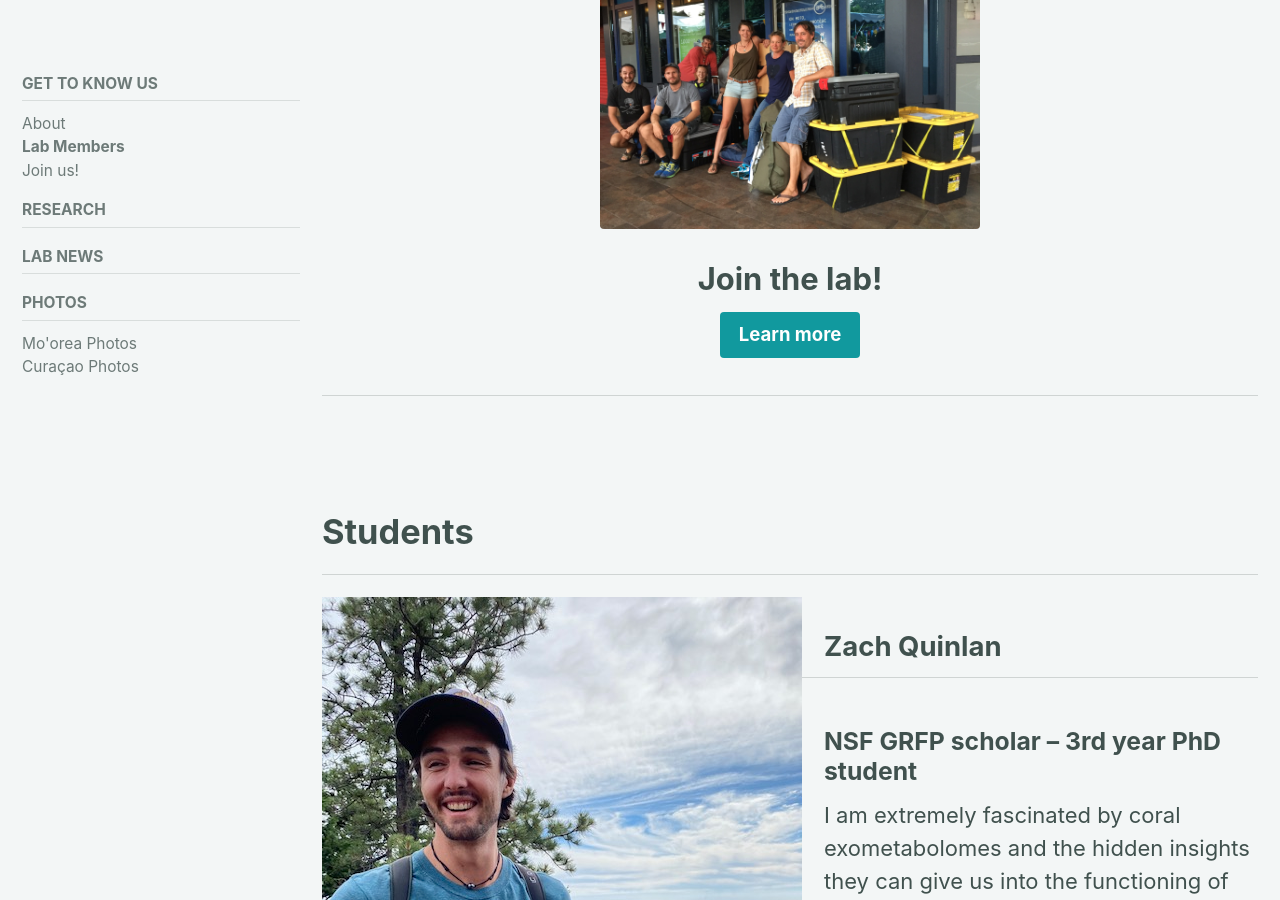
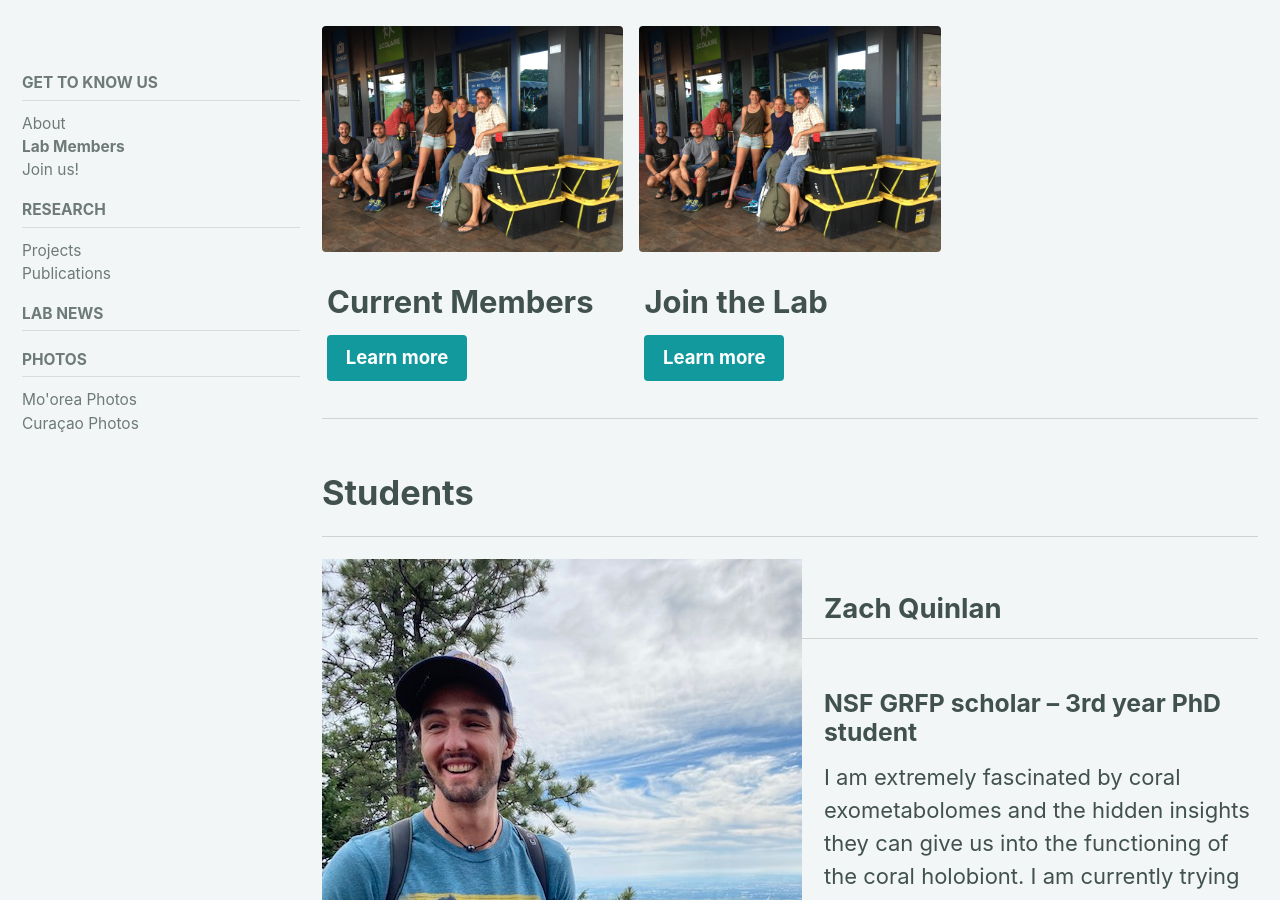
Before and after one commit to Zquinlan/WegleyKellyLab, a Jekyll site: the page built from _pages/labMembers.md, in a window 1280 px wide and 900 px high, scrolled down 553 px. Built offline with Jekyll 4.4.1, drawn with Linux system fonts in a browser that asks for light colours; cached includes are drawn as plain includes.

Commit message:
adding projects and publications pages and content nav.

```diff
--- a/_pages/labMembers.md
+++ b/_pages/labMembers.md
@@ -7,21 +7,26 @@
   overlay_color: "#5e616c"
   overlay_image: /assets/images/about.jpg
 excerpt: >
-  Our lab <br /><br />
+  Our lab <br /><br /><br /><br />
 
 sidebar:
     nav: 'content'
 
-feature_row2:
+feature_row:
   - image_path: /assets/images/join.jpg
     alt: "join"
-    title: "Join the lab!"
+    url: "/labMembers/#students"
+    title: "Current Members"
+    btn_class: "btn--primary"
+    btn_label: "Learn more"
+  - image_path: /assets/images/join.jpg
+    alt: "join"
     url: "/joinUs/"
+    title:  "Join the Lab"
     btn_class: "btn--primary"
     btn_label: "Learn more"
 ---
-{% include feature_row id="feature_row2" type="center" %}
-<br />
+{% include feature_row%}
 
 # Students
 *****
```
Also changed, not shown: _data/navigation.yml (+6 -2 lines), _pages/about.md (+1 -1 lines), 12 other files.
